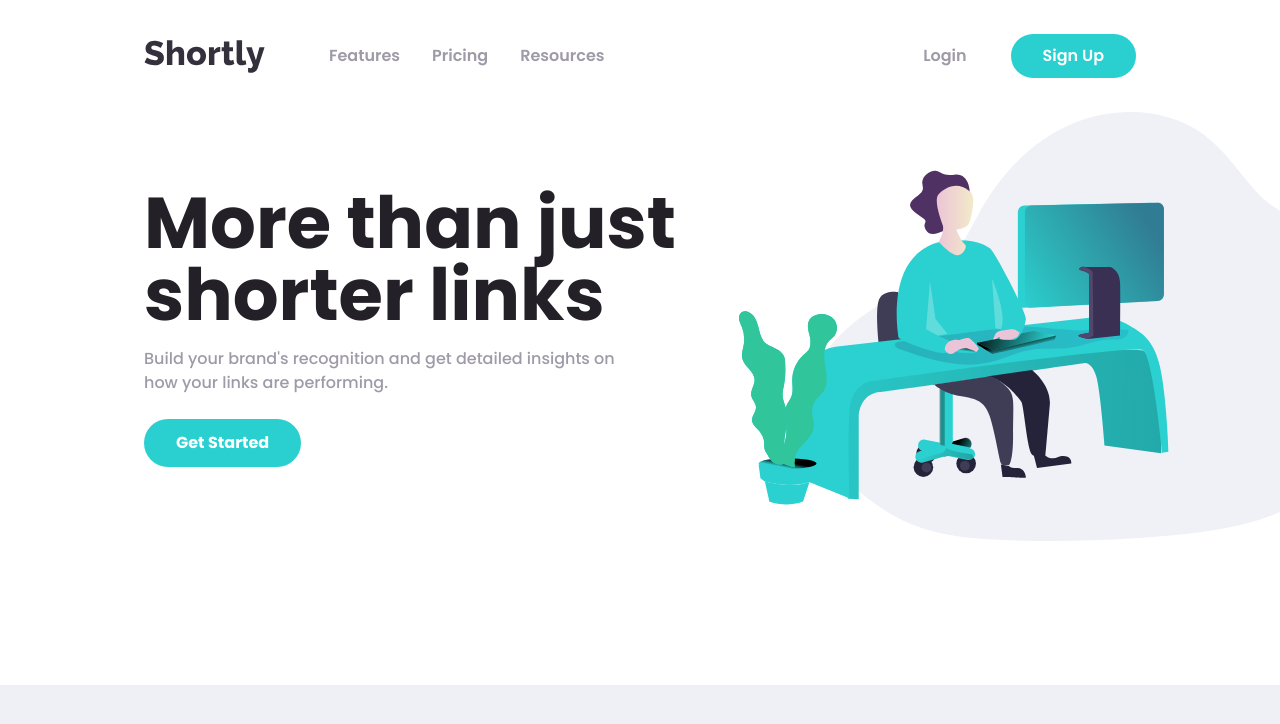
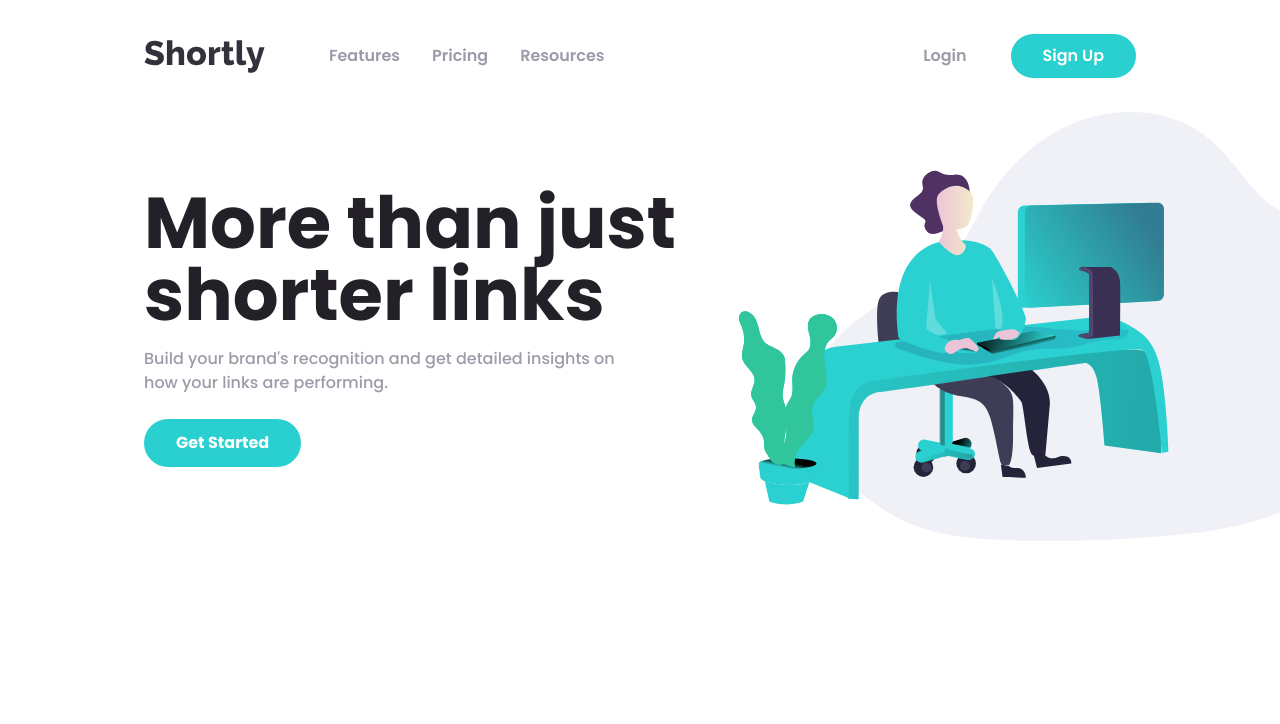
Before and after one commit to arshGoyalDev/url-shortner, a React (Create React App) app: page / in a window 1280 px wide. Shown: the top 724 px of the page. Built offline with nearby package versions, Linux system fonts and the light colour scheme.

Commit message:
fix: removed a unused class

```diff
--- a/src/App.js
+++ b/src/App.js
@@ -2,7 +2,7 @@ import { Header, Hero } from "./components/sections";
 
 const App = () => {
   return (
-    <main className="bg-neutral-grayTwo min-h-screen">
+    <main className="bg-neutral-grayTwo">
       <div className="bg-white pb-36">
         <Header />
         <Hero />
```
